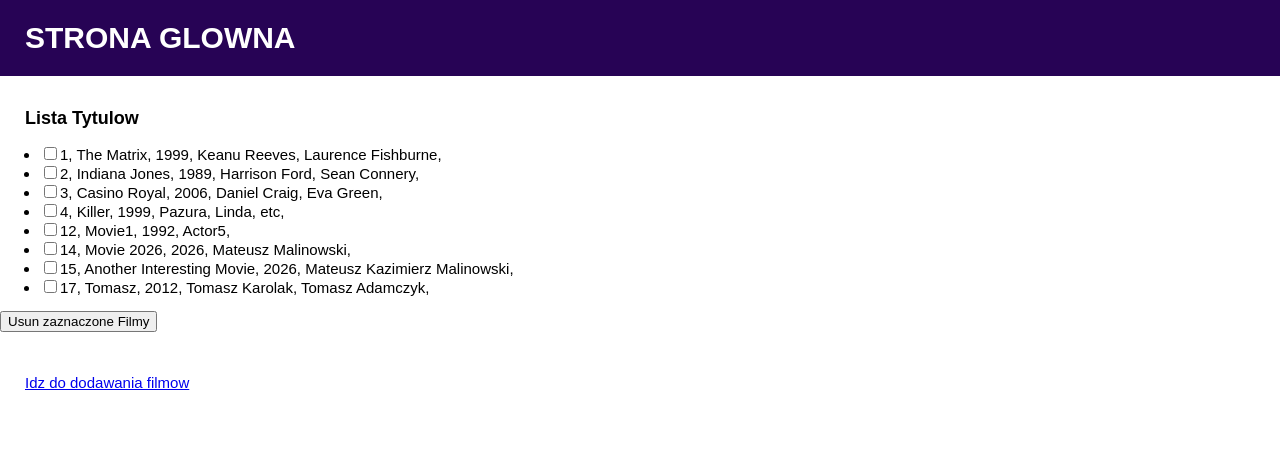
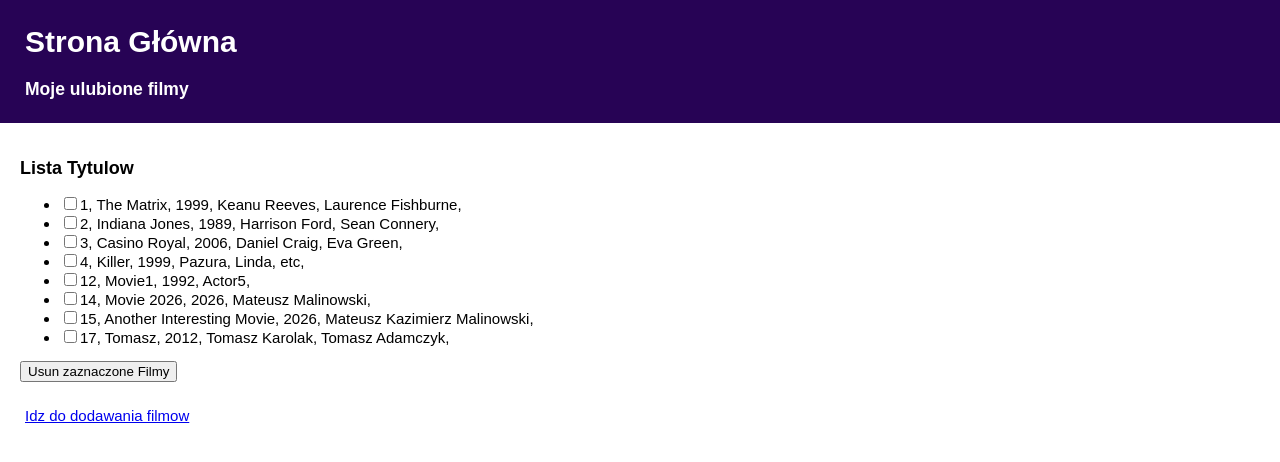
Before and after one commit to mate-mali/WebApps_001, a Flask app: page / in a window 1280 px wide. Shown: the top 462 px of the page. Run offline with Flask 3, Linux system fonts and the light colour scheme; data comes from the database, SQL or seed files in the repository; both versions use the stored data as it was after the commit.

Commit message:
minor formatting things

```diff
--- a/src/templates/home.html
+++ b/src/templates/home.html
@@ -16,8 +16,8 @@ body {
 
 header {
   padding-left: 25px;
-  padding-top: 1px;
-  padding-bottom: 1px;
+  padding-top: 5px;
+  padding-bottom: 5px;
   text-align: left;
   background: #270355;
   color: white;
@@ -28,29 +28,37 @@ listo {
 }
 
 main {
-  padding: 25px;
+  padding: 20px;
   text-align: left;
   background: #FFFFFF;
   color: graphite;
   font-size: 15px;
 }
 
+footer {
+  padding-left: 25px;
+  padding-top: 5px;
+  padding-bottom: 5px;
+  text-align: left;
+  color: white;
+  font-size: 15px;
+}
+
 h2 {
-  padding-left: 25px;
+
   font-size: 18px
 }
 
-/* Page Content */
-.content {padding:50px;}
 </style>
 </head>
 <body>
     <header>
         <div class="container">
-            <h1><b>STRONA GLOWNA</b></h1></h>
+            <h1><b>Strona Główna</b></h1>
+            <h3><b>Moje ulubione filmy</b></h3>
         </div>
     </header>
-    <listo>
+    <main>
     	<div class="container">
             <h2>Lista Tytulow</h2>
             <form method="POST" action="/deleteMovies">
@@ -62,12 +70,10 @@ h2 {
             <input type = "submit", value="Usun zaznaczone Filmy">
             </form>
         </div>
-      </listo>
-    <main>
-        <a href='/addMovies'>Idz do dodawania filmow</a>
-    </main>
+      </main>
     <footer>
         <div class="container">
+          <a href='/addMovies'>Idz do dodawania filmow</a>
         </div>
     </footer>
 </body>
```
Also changed, not shown: src/templates/add.html (+14 -6 lines), movies.db.
